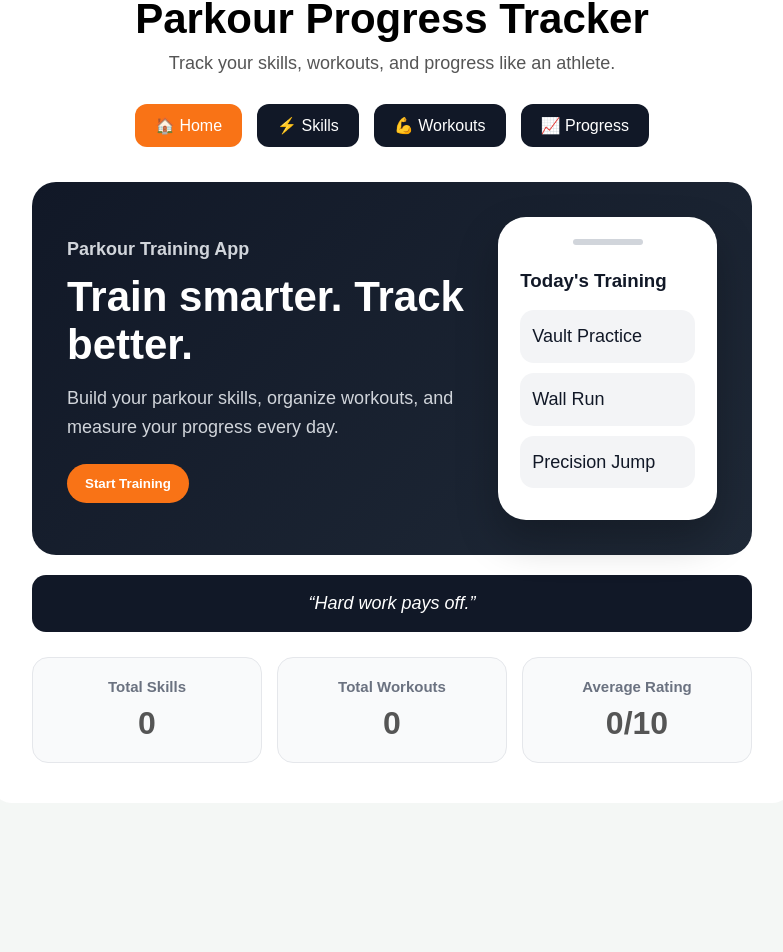
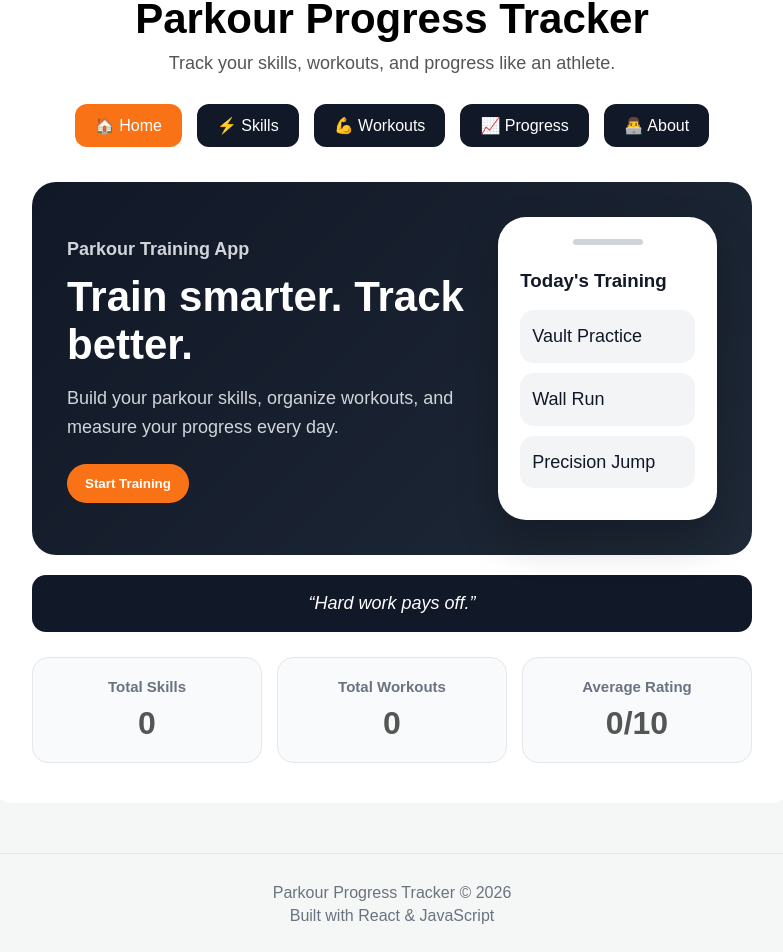
Before and after one commit to YoussefDalil24/parkour-progress-tracker, a React (Vite) app: page / in a window 1280 px wide. Shown: the part 85-1037 px from the top of the page, without its empty margins (248-1031 px from the left). Before the commit the page ends 928 px from the top, so only its background shows below. Built offline with nearby package versions, Linux system fonts and the light colour scheme.

Commit message:
Add about page and footer

```diff
--- a/src/App.css
+++ b/src/App.css
@@ -408,3 +408,38 @@ body {
     text-align: center;
   }
 }
+
+.about-card {
+  margin-top: 25px;
+  background: white;
+  padding: 24px;
+  border-radius: 18px;
+  border: 1px solid #e5e7eb;
+  text-align: left;
+}
+
+.about-card h3 {
+  margin-top: 20px;
+  margin-bottom: 10px;
+}
+
+.about-card h3:first-child {
+  margin-top: 0;
+}
+
+.about-card p {
+  line-height: 1.7;
+  color: #4b5563;
+}
+
+.footer {
+  margin-top: 50px;
+  padding: 25px;
+  text-align: center;
+  border-top: 1px solid #e5e7eb;
+  color: #6b7280;
+}
+
+.footer p {
+  margin: 5px 0;
+}
--- a/src/App.jsx
+++ b/src/App.jsx
@@ -5,6 +5,7 @@ import Home from './pages/Home'
 import Skills from './pages/Skills'
 import Workouts from './pages/Workouts'
 import ProgressLog from './pages/ProgressLog'
+import About from './pages/About'
  ``
 function App() {
   const [currentPage, setCurrentPage] = useState('home')
@@ -67,6 +68,13 @@ useEffect(() => {
 >
   📈 Progress
 </button>
+
+<button
+  className={currentPage === 'about' ? 'active' : ''}
+  onClick={() => setCurrentPage('about')}
+>
+  👨‍💻 About
+</button>
         </div>
 
         <div className="page-content">
@@ -80,8 +88,13 @@ useEffect(() => {
           {currentPage === 'skills' && <Skills />}
           {currentPage === 'workouts' && <Workouts />}
           {currentPage === 'progress' && <ProgressLog />}
+          {currentPage === 'about' && <About />}
         </div>
       </div>
+      <footer className="footer">
+  <p>Parkour Progress Tracker © 2026</p>
+  <p>Built with React & JavaScript</p>
+</footer>
     </div>
   )
 }
--- /dev/null
+++ b/src/pages/About.jsx
@@ -0,0 +1,41 @@
+function About() {
+  return (
+    <div>
+      <h2>👨‍💻 About This Project</h2>
+
+      <p className="subtitle">
+        Built by Youssef Dalil
+      </p>
+
+      <div className="about-card">
+        <h3>🏃 Project Overview</h3>
+
+        <p>
+          Parkour Progress Tracker helps athletes track skills,
+          workouts, and training progress in one place.
+        </p>
+
+        <h3>⚙️ Technologies Used</h3>
+
+        <p>
+          React, JavaScript, CSS, Git, GitHub, and Local Storage.
+        </p>
+
+        <h3>🎯 Goals</h3>
+
+        <p>
+          Improve consistency, track progress, and organize training.
+        </p>
+
+        <h3>📚 What I Learned</h3>
+
+        <p>
+          React state management, props, filtering, CRUD operations,
+          localStorage, responsive design, Git, and GitHub.
+        </p>
+      </div>
+    </div>
+  )
+}
+
+export default About
```
